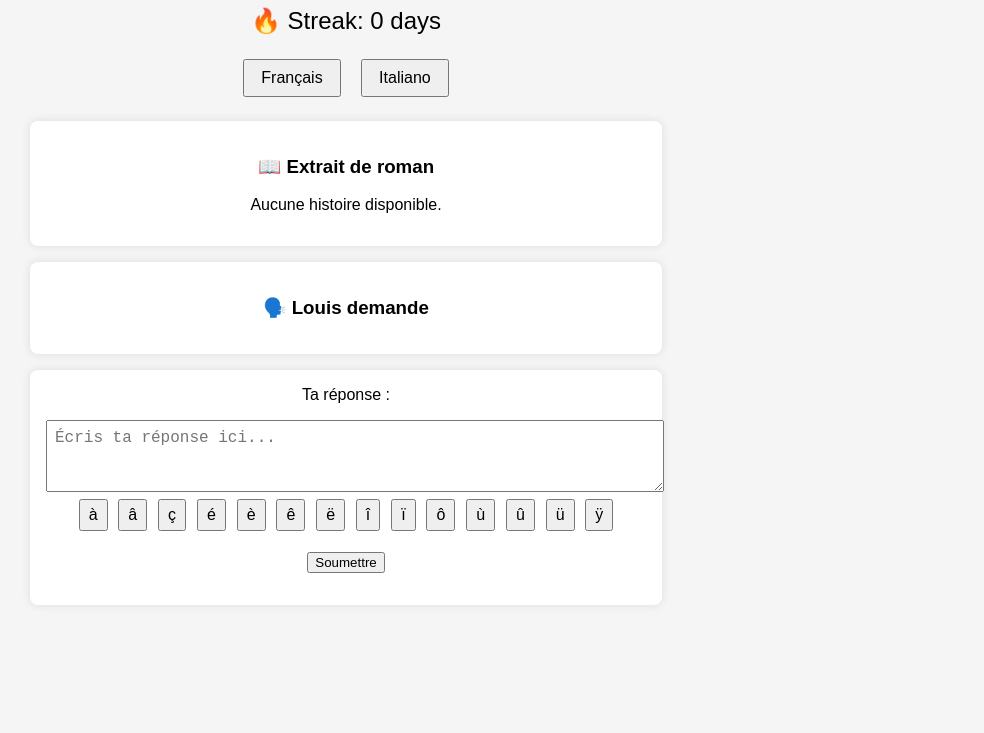
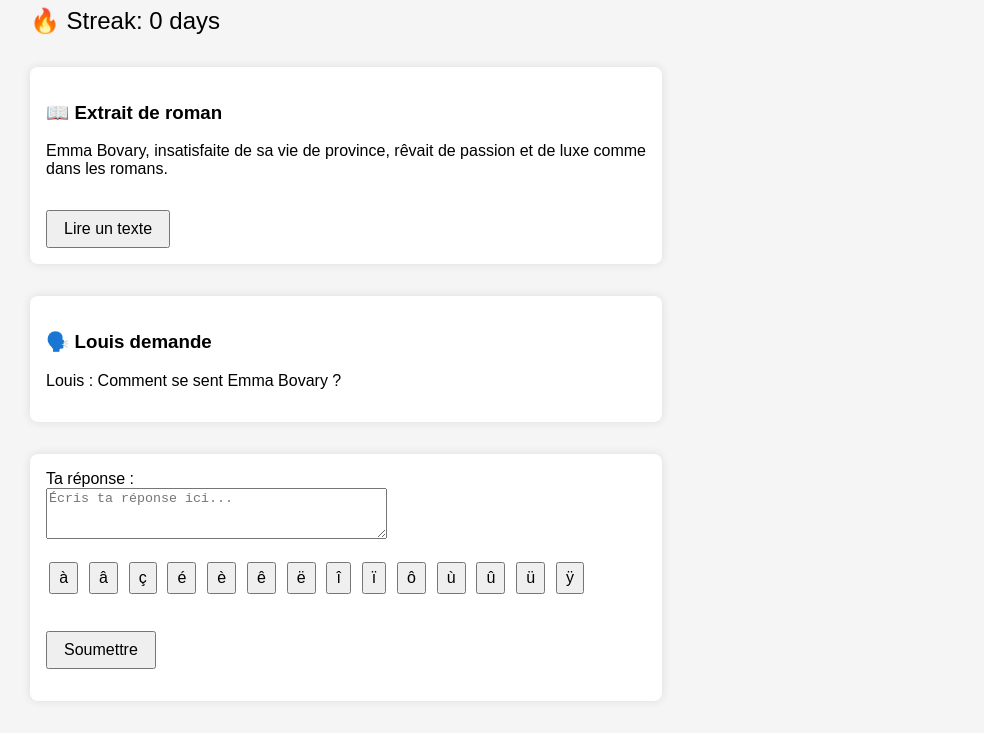
Before and after one commit to David-Grappe/language-mode, a plain HTML site: page index.html in a window 1280 px wide. Shown: the part 105-838 px from the top of the page, without its empty margins (294-1278 px from the left). Before the commit the page ends 800 px from the top, so only its background shows below. Drawn offline with Linux system fonts and the light colour scheme.

Commit message:
Update index.html

```diff
--- a/index.html
+++ b/index.html
@@ -5,7 +5,7 @@
   <meta name="viewport" content="width=device-width, initial-scale=1.0" />
   <title>Language Mode</title>
   <script src="stories.js"></script>
-  <script src="stories_it.js"></script>
+
   <style>
     body {
       font-family: sans-serif;
@@ -16,11 +16,20 @@
       flex-direction: column;
       align-items: center;
     }
-    h1 { color: #333; }
-    #language-select button {
-      margin: 0.5rem;
+    h1 {
+      color: #333;
+    }
+    #language-toggle {
+      position: fixed;
+      top: 1rem;
+      left: 2rem;
       padding: 0.5rem 1rem;
       font-size: 1rem;
+      cursor: pointer;
+    }
+    #logo {
+      max-height: 50px;
+      margin-bottom: 1rem;
     }
     #streak {
       font-size: 1.5rem;
@@ -33,63 +42,85 @@
       font-size: 1.5rem;
       color: red;
     }
-    .lesson-box, #story, #dialogue, #question-box {
+    .lesson-box {
       background: white;
       padding: 1rem;
       border-radius: 8px;
       box-shadow: 0 0 10px rgba(0,0,0,0.1);
       margin-top: 1rem;
       text-align: center;
+      max-width: 400px;
+      width: 100%;
+    }
+    button {
+      margin-top: 1rem;
+      padding: 0.5rem 1rem;
+      font-size: 1rem;
+      cursor: pointer;
+    }
+    #language-select {
+      margin-top: 1rem;
+    }
+    #story, #dialogue, #question-box {
+      margin-top: 2rem;
+      background: #fff;
+      padding: 1rem;
+      border-radius: 8px;
+      box-shadow: 0 0 10px rgba(0,0,0,0.1);
       max-width: 600px;
       width: 100%;
     }
-    textarea {
-      width: 100%;
-      padding: 0.5rem;
-      font-size: 1rem;
-      margin-top: 1rem;
+    .correct {
+      background-color: #d4edda;
+      transition: background-color 0.3s ease;
     }
-    button { cursor: pointer; }
-    .correct { background-color: #d4edda; transition: background-color 0.3s ease; }
-    .incorrect { background-color: #f8d7da; animation: shake 0.3s; }
+    .incorrect {
+      background-color: #f8d7da;
+      animation: shake 0.3s;
+    }
     @keyframes shake {
       0%, 100% { transform: translateX(0); }
       25% { transform: translateX(-5px); }
       50% { transform: translateX(5px); }
       75% { transform: translateX(-5px); }
     }
+    .accent-buttons {
+      margin-top: 1rem;
+    }
     .accent-buttons button {
       margin: 0.2rem;
       font-size: 1rem;
       padding: 0.3rem 0.5rem;
     }
+    .hidden {
+      display: none;
+    }
   </style>
 </head>
 <body>
+
   <audio id="sound-correct" src="correct.mp3" preload="auto"></audio>
   <audio id="sound-wrong" src="wrong.mp3" preload="auto"></audio>
 
+  <div id="content-fr">
     <h1>Language Mode</h1>
     <div id="streak">🔥 Streak: 0 days</div>
     <div id="lives">❤️❤️❤️</div>
 
-  <div id="language-select">
-    <button onclick="setLanguage('french')">Français</button>
-    <button onclick="setLanguage('italian')">Italiano</button>
-  </div>
 
     <div id="story">
       <h3>📖 Extrait de roman</h3>
-    <p id="story-text">Sélectionnez une langue pour commencer.</p>
+      <p id="story-text">Cliquez ici pour lire un passage.</p>
+      <button onclick="loadStory()">Lire un texte</button>
     </div>
 
     <div id="dialogue">
       <h3>🗣️ Louis demande</h3>
-    <p id="question">Attente d'une question...</p>
+      <p id="question">Clique sur un extrait pour recevoir une question.</p>
     </div>
 
     <div id="question-box">
-    <label for="user-answer">Ta réponse :</label><br>
+      <label for="user-answer">Ta réponse : </label><br>
       <textarea id="user-answer" rows="3" cols="40" placeholder="Écris ta réponse ici..."></textarea>
       <div class="accent-buttons">
         <button onclick="addAccent('à')">à</button>
@@ -111,13 +142,13 @@
       <button onclick="submitAnswer()">Soumettre</button>
       <p id="response-confirmation"></p>
     </div>
+  </div>
 
   <script>
-    let currentAnswer = "";
+    let currentAnswer = "amour";
     let lives = 3;
     let questionCount = 0;
     let wrongAttempts = 0;
-    let language = "french";
 
     document.getElementById("user-answer").addEventListener("keydown", function (e) {
       if (e.key === "Enter" && !e.shiftKey) {
@@ -126,9 +157,11 @@
       }
     });
 
-    function setLanguage(lang) {
-      language = lang;
-      loadStory();
+    function toggleLanguage() {
+      const fr = document.getElementById('content-fr');
+      const it = document.getElementById('content-it');
+      fr.classList.toggle('hidden');
+      it?.classList.toggle('hidden');
     }
 
     function updateLives() {
@@ -141,26 +174,9 @@
         alert("Félicitations ! Vous avez terminé la leçon.");
         return;
       }
-
-      let storySet = [];
-      if (language === "french" && typeof storiesFr !== "undefined") {
-        storySet = storiesFr;
-      } else if (language === "italian" && typeof storiesIt !== "undefined") {
-        storySet = storiesIt;
-      }
-
-      if (!storySet.length) {
-        document.getElementById('story-text').innerText = "Aucune histoire disponible.";
-        document.getElementById('question').innerText = "";
-        return;
-      }
-
-      const story = storySet[Math.floor(Math.random() * storySet.length)];
+      const story = stories[Math.floor(Math.random() * stories.length)];
       document.getElementById('story-text').innerText = story.text;
-
-      const questionPrefix = language === "italian" ? "Luigi: " : "Louis : ";
-      document.getElementById('question').innerText = questionPrefix + story.question;
-
+      document.getElementById('question').innerText = "Louis : " + story.question;
       currentAnswer = story.answer.toLowerCase();
       document.getElementById('user-answer').classList.remove('correct', 'incorrect');
       document.getElementById('response-confirmation').innerText = "";
@@ -189,14 +205,15 @@
     wrongAttempts++;
     lives--;
     updateLives();
-        textarea.value = '';
+
+    textarea.value = ''; // ✅ Clear textbox on every wrong attempt
 
     if (wrongAttempts >= 3) {
       document.getElementById('response-confirmation').innerText =
         `❌ Mauvaise réponse. La bonne réponse était : "${currentAnswer}".`;
       setTimeout(() => {
         loadStory();
-          }, 2500);
+      }, 2500); // wait so user sees the correct answer
     } else {
       document.getElementById('response-confirmation').innerText = "Pas tout à fait. Essaie encore !";
     }
@@ -210,6 +227,7 @@
   }
 }
 
+
     function addAccent(letter) {
       const textarea = document.getElementById('user-answer');
       const start = textarea.selectionStart;
@@ -218,7 +236,6 @@
       textarea.focus();
       textarea.selectionStart = textarea.selectionEnd = start + 1;
     }
-
     window.onload = () => {
   loadStory();
 };
```
Lines whose indentation alone changed are shown as unchanged.
